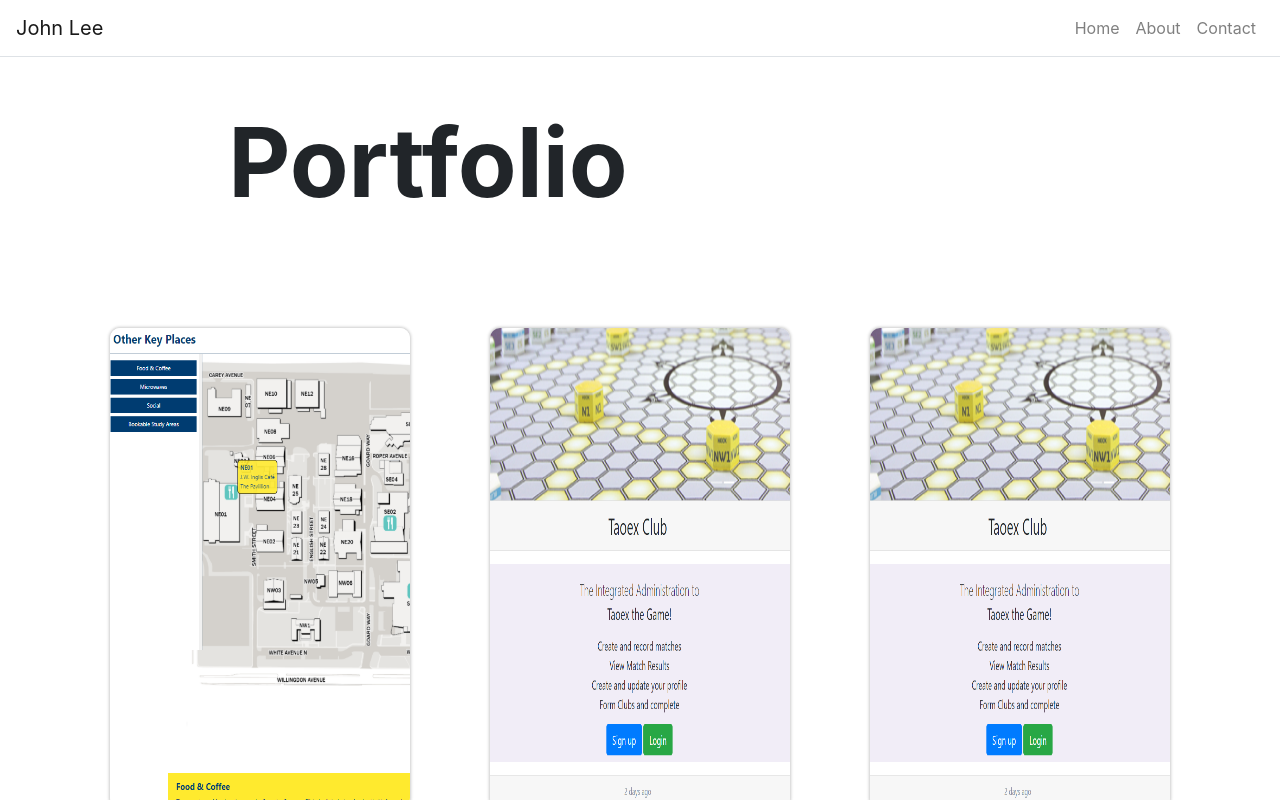
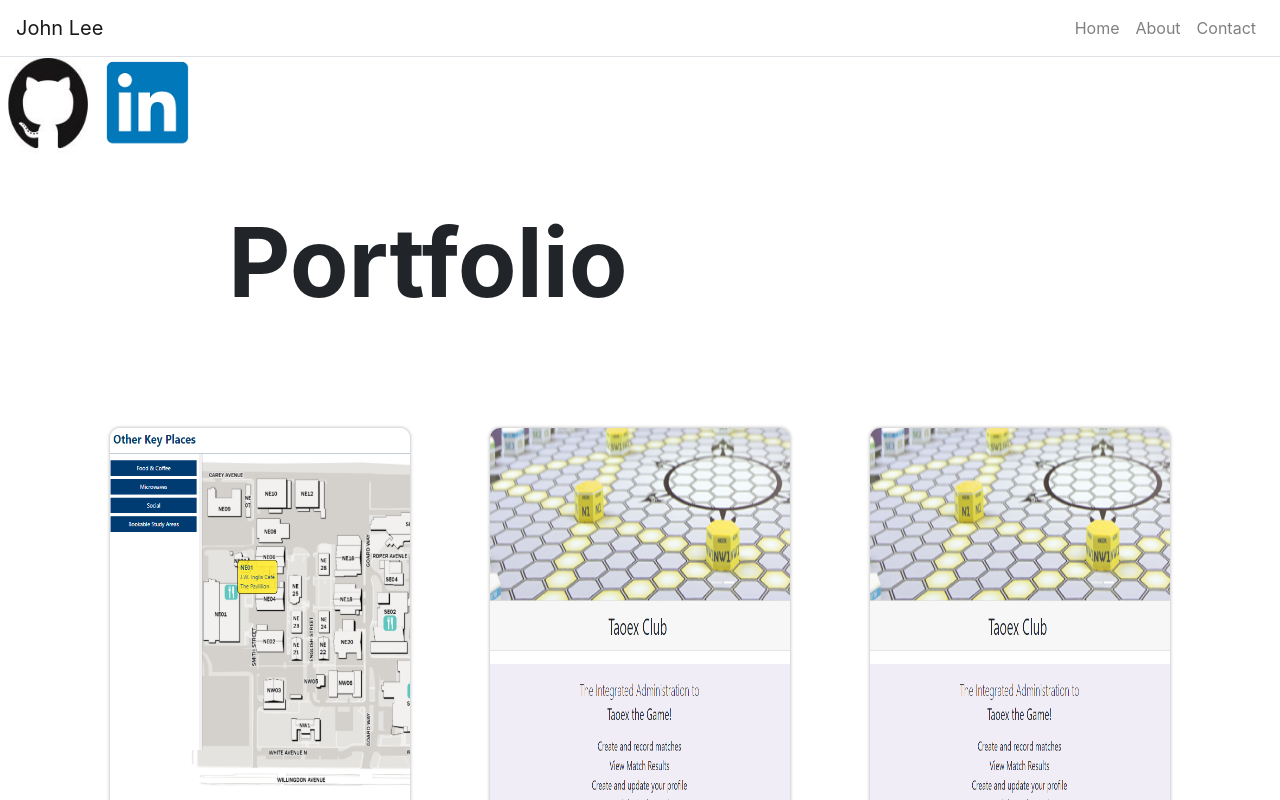
Before and after one commit to johnlee46/portfolio, a React (Create React App) app: page / in a window 1280 px wide. Shown: the top 800 px of the page. Built offline with nearby package versions, Linux system fonts and the light colour scheme.

Commit message:
added github and linkedin
added github and linkedin

```diff
--- a/src/Pages/HomePage.js
+++ b/src/Pages/HomePage.js
@@ -1,9 +1,16 @@
 import React from 'react';
 import Examples from '../Components/Examples'
 import Carousel from '../Components/Carousel';
+import github from '../Assets/images/github.png';
+import linkedin from '../Assets/images/linkedin.png';
 function HomePage(props){
     return (
         <div>
+            <a href="https://www.github.com/johnlee46"><img class="links" src={github}></img></a>
+
+            <a href="https://www.linkedin.com/in/johnlee46">
+            <img class="links" src={linkedin}></img>
+                </a>
         <Examples title={props.title}/>
         <Carousel />
         </div>
--- a/src/index.css
+++ b/src/index.css
@@ -10,6 +10,12 @@ body {
 code {
   font-family: source-code-pro, Menlo, Monaco, Consolas, 'Courier New',
     monospace;
+}
+
+
+.links {
+  height: 100px;
+  width: 100px;
 }
 
 .j-card {
```
Also changed, not shown: src/Assets/images/github.png (added), src/Assets/images/linkedin.png (added).
